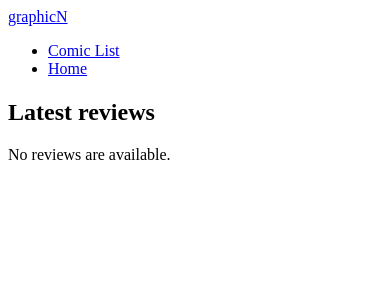
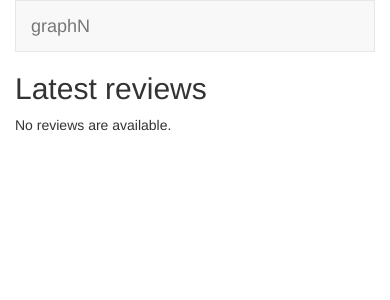
Before and after one commit to gchoy/Recommed_Proj, a Django app: page /reviews/ in a window 390 px wide. Shown: the top 300 px of the page. Run offline with Django 3.2, Linux system fonts and the light colour scheme; data that the repository does not hold is empty; some libraries are stand-ins or nearby versions.

Commit message:
Recommender update

```diff
--- a/graphicN/graphicN/settings.py
+++ b/graphicN/graphicN/settings.py
@@ -37,6 +37,7 @@ INSTALLED_APPS = [
     'django.contrib.sessions',
     'django.contrib.messages',
     'django.contrib.staticfiles',
+    'bootstrap3',
     'reviews',
 ]
 
--- a/graphicN/reviews/templates/reviews/base.html
+++ b/graphicN/reviews/templates/reviews/base.html
@@ -1,11 +1,17 @@
-<div>
-    <nav>
-        <div>
-            <a href="{% url 'reviews:review_list' %}">graphicN</a>
+{% load bootstrap3 %}
+
+{% bootstrap_css %}
+{% bootstrap_javascript %}
+
+{% block bootstrap3_content %}
+<div class="container">
+    <nav  class="navbar navbar-default">
+        <div class="navbar-header">
+            <a class="navbar-brand" href="{% url 'reviews:review_list' %}">graphN</a>
         </div>
-        <div id="navbar">
-            <ul>
-                <li><a href="{% url 'reviews:comic_list' %}">Comic List</a></li>
+        <div id="navbar" class="navbar-collapse collapse">
+            <ul class="nav navbar-nav">
+                <li><a href="{% url 'reviews:comic_list' %}">Comic list</a></li>
                 <li><a href="{% url 'reviews:review_list' %}">Home</a></li>
             </ul>
         </div>
@@ -14,6 +20,9 @@
 
     <h1>{% block title %}(no title){% endblock %}</h1>
 
+    {% bootstrap_messages %}
 
     {% block content %}(no content){% endblock %}
 </div>
+
+{% endblock %}
--- a/graphicN/reviews/templates/reviews/review_list.html
+++ b/graphicN/reviews/templates/reviews/review_list.html
@@ -6,11 +6,11 @@
 
 {% block content %}
 {% if latest_review_list %}
-<div>
+<div class="row">
     {% for review in latest_review_list %}
-    <div>
+    <div class="col-xs-6 col-lg-4">
         <h4><a href="{% url 'reviews:review_detail' review.id %}">
-        {{ review.comic.name }}
+        {{ review.wine.name }}
         </a></h4>
         <h6>rated {{ review.rating }} of 5 by {{ review.user_name }}</h6>
         <p>{{ review.comment }}</p>
```
Also changed, not shown: graphicN/reviews/templates/reviews/comic_detail.html (+11 -6 lines).
